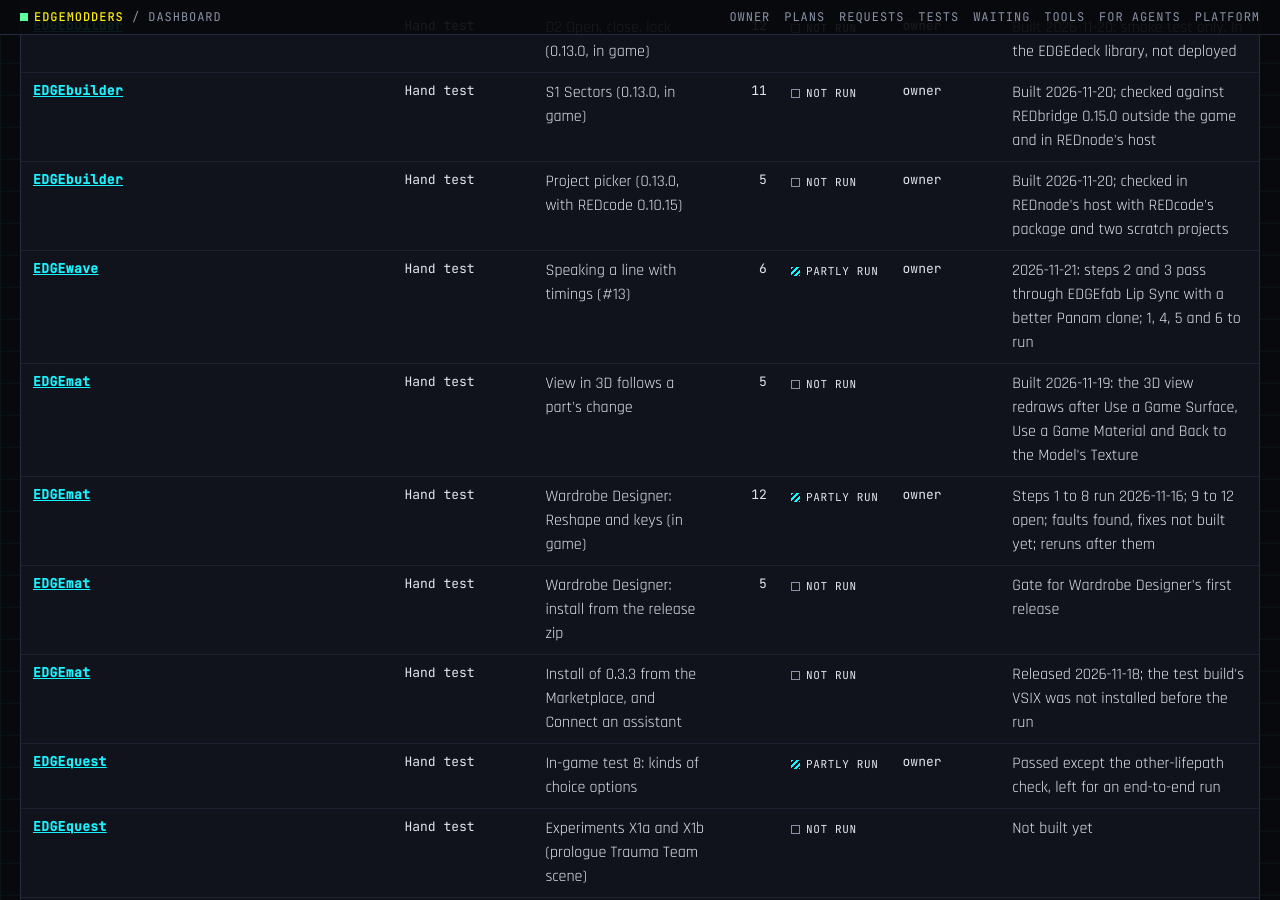
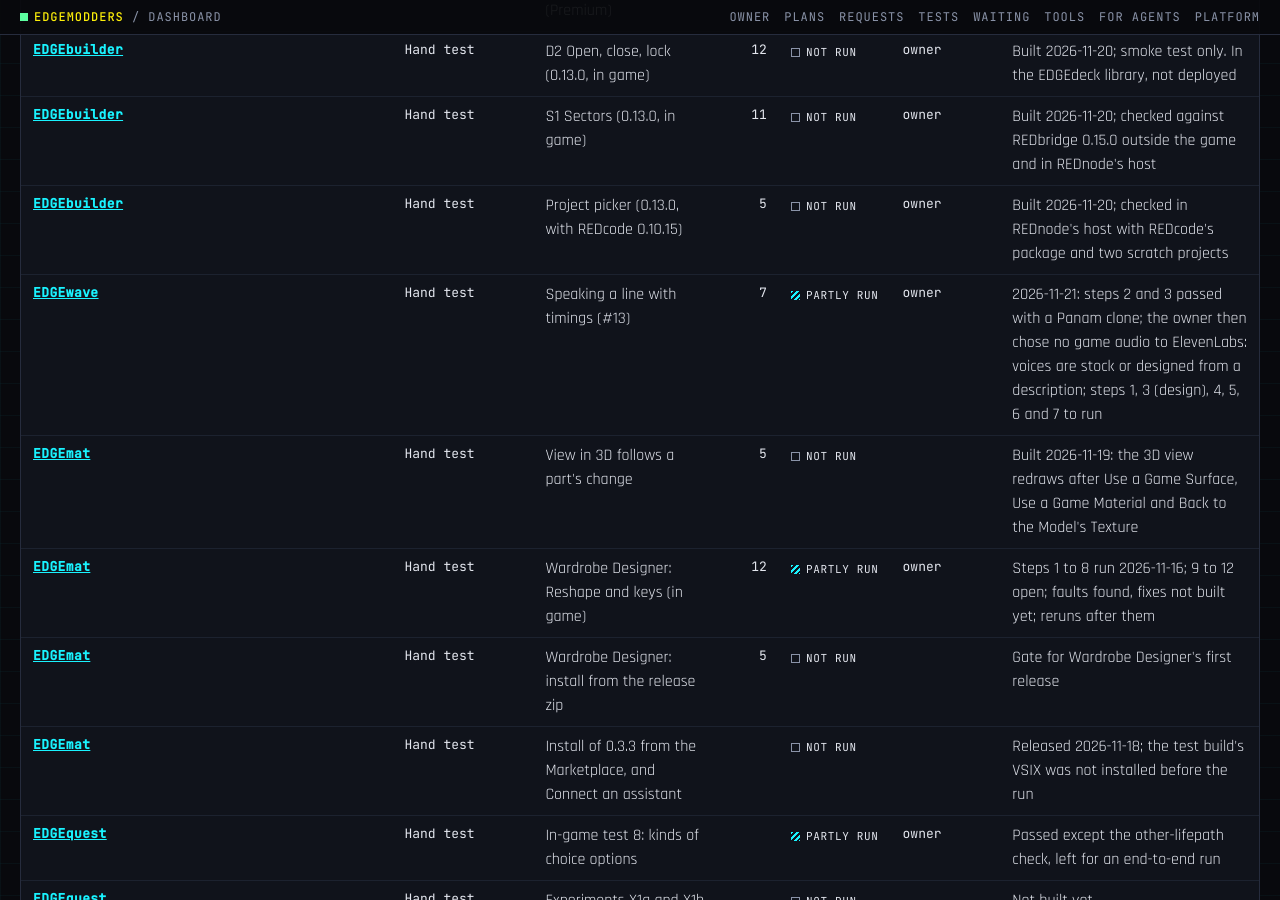
Before and after one commit to Edgemodders/EDGEweb, a Jekyll site: the page docs/dashboard.html, which Jekyll copies as it is, in a window 1280 px wide and 900 px high, scrolled down 10337 px. Built offline with Jekyll 4.4.1, drawn with Linux system fonts in a browser that asks for light colours; some of the changed text lies outside the part shown.

Commit message:
Dashboard: EDGEwave sends no game audio to ElevenLabs; designed voices to test
Co-Authored-By: Claude Opus 5.5 <noreply@anthropic.com>

```diff
--- a/docs/assets/dashboard/status.js
+++ b/docs/assets/dashboard/status.js
@@ -1832,10 +1832,10 @@ window.EDGE_STATUS = {
     },
     {
      "name": "Speaking a line with timings (#13)",
-     "steps": 6,
+     "steps": 7,
      "status": "partly run",
      "ranBy": "owner",
-     "note": "2026-11-21: steps 2 and 3 pass through EDGEfab Lip Sync with a better Panam clone; 1, 4, 5 and 6 to run"
+     "note": "2026-11-21: steps 2 and 3 passed with a Panam clone; the owner then chose no game audio to ElevenLabs: voices are stock or designed from a description; steps 1, 3 (design), 4, 5, 6 and 7 to run"
     }
    ],
    "ownerSpotTests": [],
@@ -1850,7 +1850,7 @@ window.EDGE_STATUS = {
     "Leave the PC alone about 5 minutes so the EDGEwave session can run its smoke test (Desk and Library, #13)",
     "Say whether to build Add to Project's Pick a game sound to replace… row next",
     "Say whether to file requests: REDcode's Library view buttons for sounds; Reveal in File Explorer wording for EDGEdeck and EDGEmat",
-    "Run the rest of the #13 hand test: steps 1, 4, 5 and 6 (docs/testing.md, Speaking a line with timings)"
+    "Run the rest of the #13 hand test: steps 1, 3 and 7 (designing a voice; game audio refused), 4, 5 and 6 (docs/testing.md, Speaking a line with timings)"
    ],
    "risks": [
     "Voice lines have no route into the game yet (the .wem route)",
--- a/docs/dashboard.html
+++ b/docs/dashboard.html
@@ -203,7 +203,7 @@ pre.how { background: #05060a; border: 1px solid var(--line); padding: 12px 14px
 </div>
 <div id="tip" role="tooltip"></div>
 
-<script src="assets/dashboard/status.js?v=137"></script>
+<script src="assets/dashboard/status.js?v=138"></script>
 <script>
 (function () {
   var S = window.EDGE_STATUS;
```
